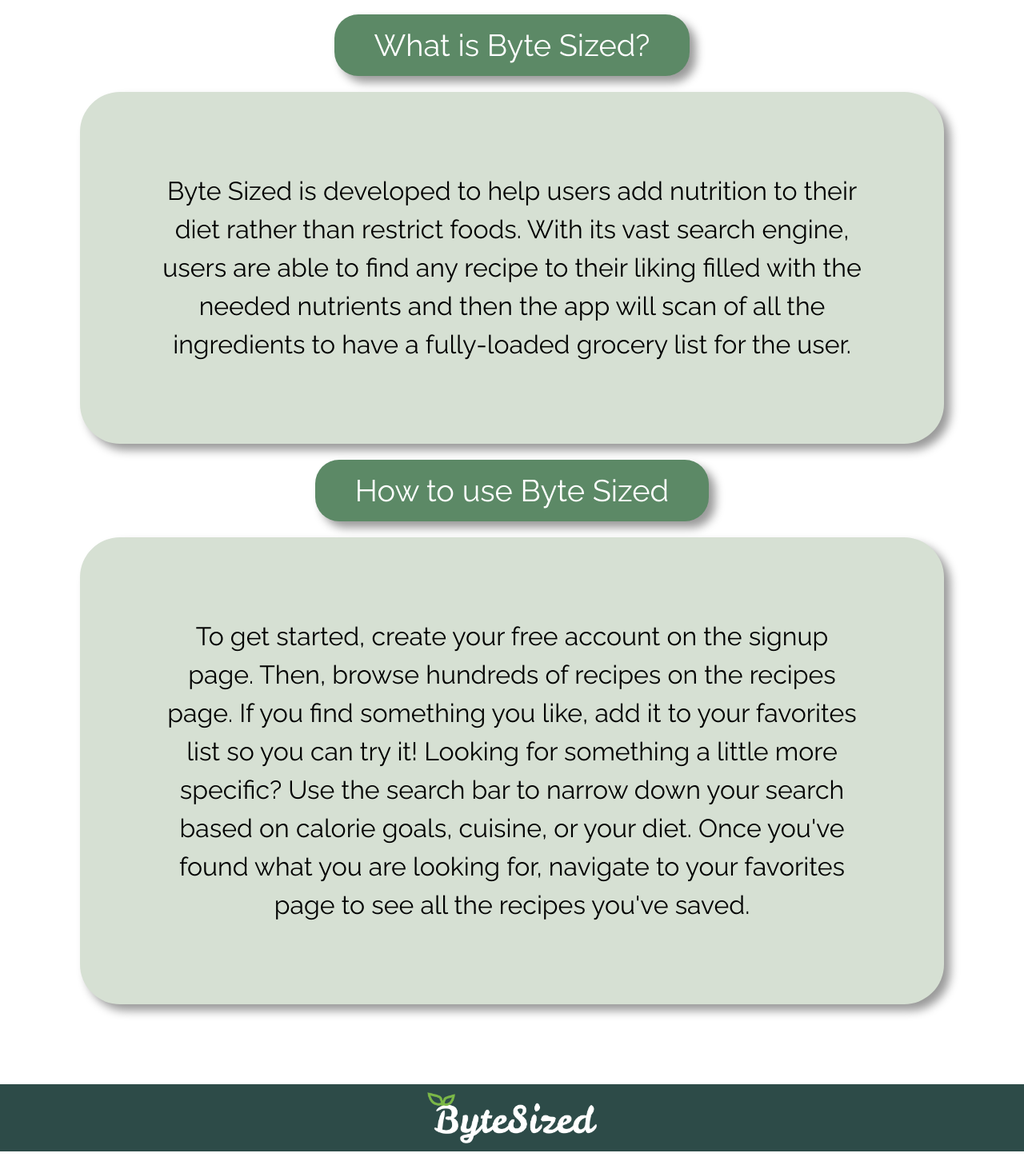
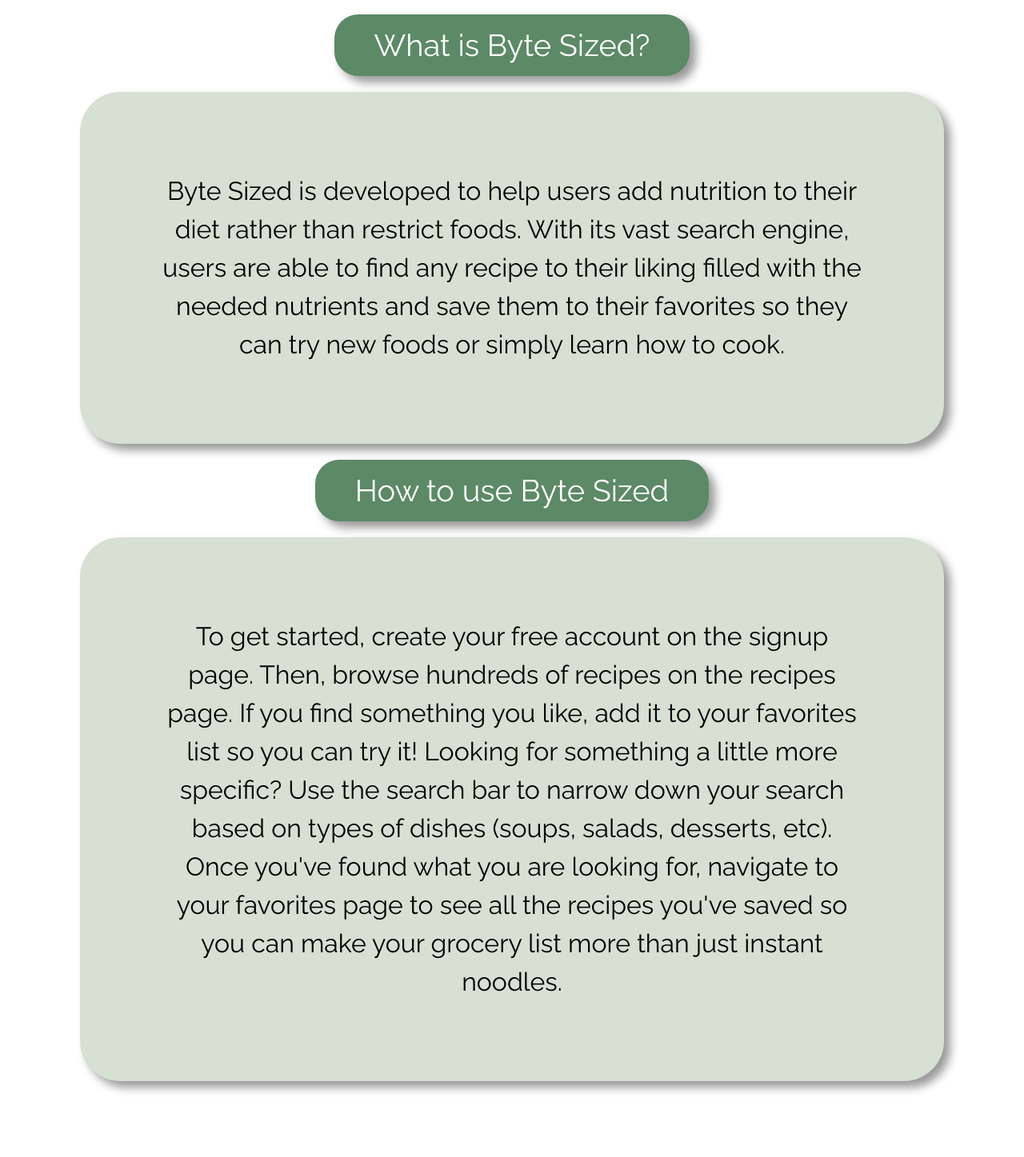
Before and after one commit to vansharora03/web-programming-project, a Next.js app in the folder project/: page / in a window 1280 px wide. Shown: the part 583-2030 px from the top of the page at 80% size. Built offline with nearby package versions, Linux system fonts and the light colour scheme.

Commit message:
Updated description in Welcome.tsx

```diff
--- a/project/src/components/Welcome.tsx
+++ b/project/src/components/Welcome.tsx
@@ -12,8 +12,8 @@
           Byte Sized is developed to help users add nutrition to their diet
           rather than restrict foods. With its vast search engine, users are
           able to find any recipe to their liking filled with the needed
-          nutrients and then the app will scan of all the ingredients to have a
-          fully-loaded grocery list for the user.
+          nutrients and save them to their favorites so they can try new foods
+          or simply learn how to cook.
         </p>
       </div>
       <div className="grid justify-center">
@@ -25,9 +25,10 @@
           browse hundreds of recipes on the recipes page. If you find something
           you like, add it to your favorites list so you can try it! Looking for
           something a little more specific? Use the search bar to narrow down
-          your search based on calorie goals, cuisine, or your diet. Once you've
-          found what you are looking for, navigate to your favorites page to see
-          all the recipes you've saved.
+          your search based on types of dishes (soups, salads, desserts, etc).
+          Once you've found what you are looking for, navigate to your favorites
+          page to see all the recipes you've saved so you can make your grocery
+          list more than just instant noodles.
         </p>
       </div>
     </div>
```
